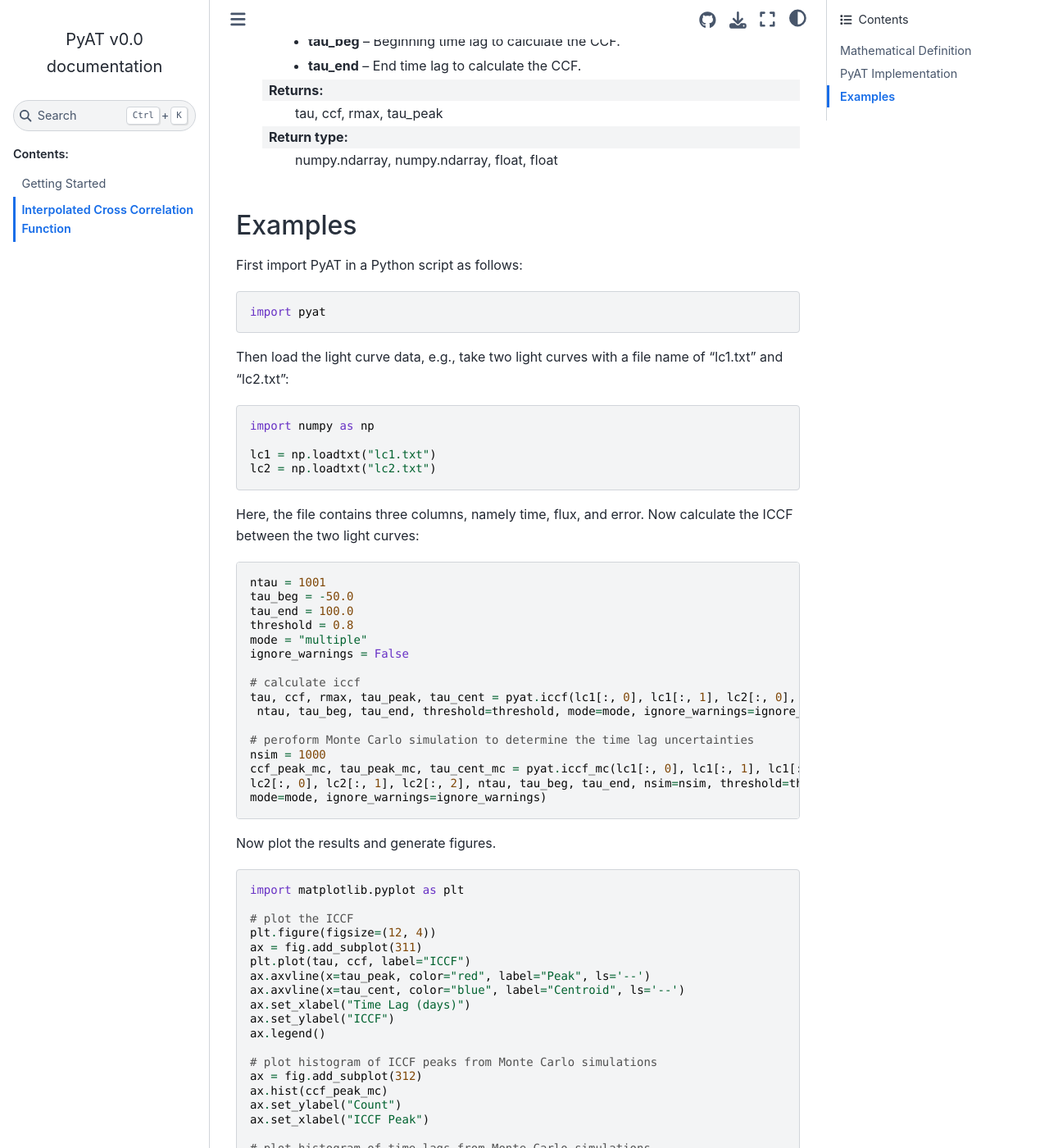
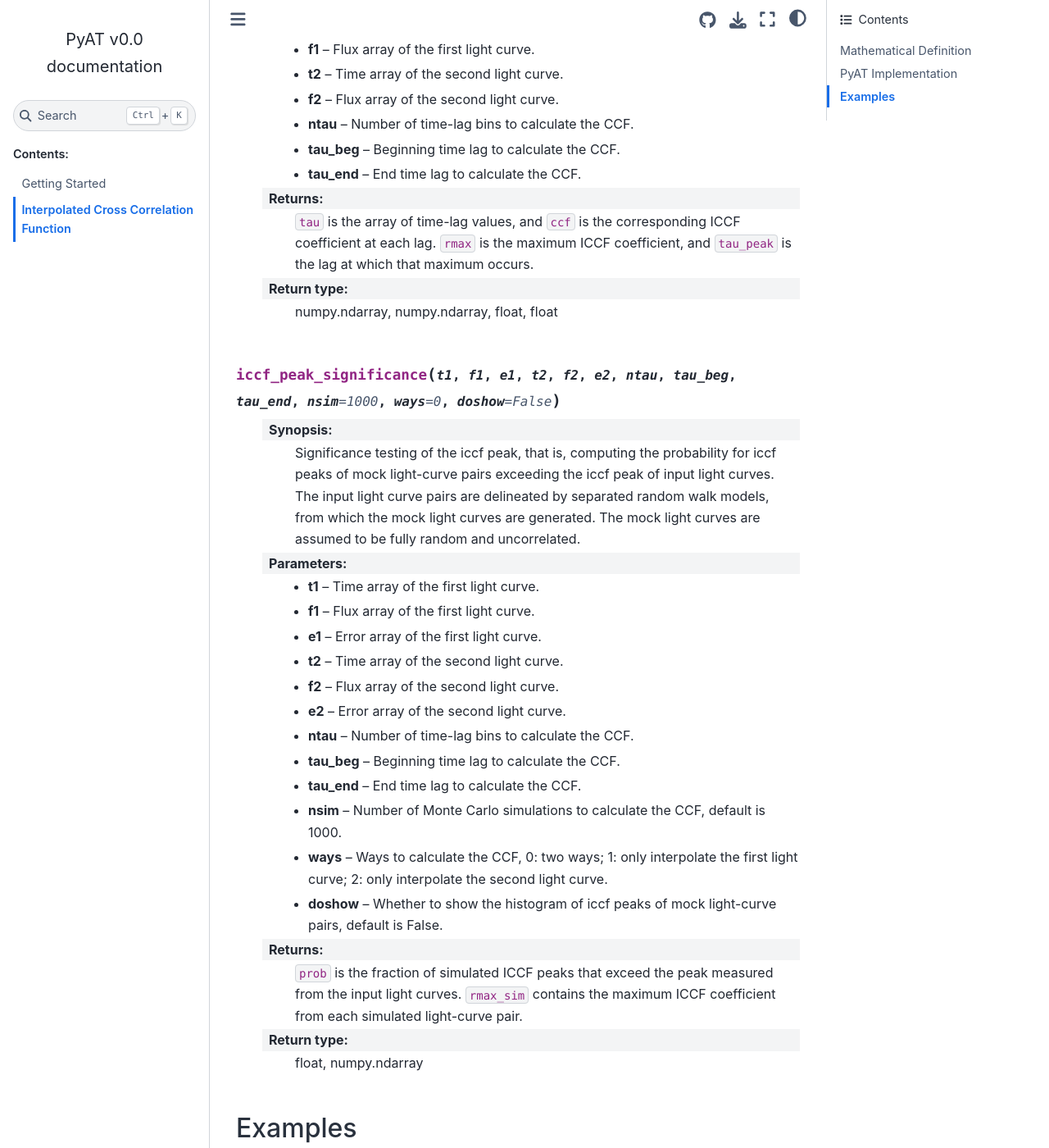
Before and after one commit to LiyrAstroph/PyAT, a Sphinx documentation site: the page built from docs/source/ccf.rst, in a window 1280 px wide and 1400 px high, scrolled down 3244 px. Shown: the whole window at 82% size. Built offline with Sphinx 7.4.7 and the Sphinx Book theme 1.1.4, drawn with Linux system fonts in a browser that asks for light colours; some of the changed text lies outside the part shown.

Commit message:
update docs.

```diff
--- a/docs/source/ccf.rst
+++ b/docs/source/ccf.rst
@@ -75,7 +75,11 @@ PyAT provides the following functions to calculate ICCF:
     :param ignore_warnings: Whether to ignore warnings.
     :param ways: Ways to calculate the CCF, 0: two ways; 1: only interpolate the first light curve; 2: only interpolate the second light curve.
 
-    :return: tau, ccf, rmax, tau_peak, tau_cent
+    :return: ``tau`` is the array of time-lag values, and ``ccf`` is the
+              corresponding ICCF coefficient at each lag. ``rmax`` is the
+              maximum ICCF coefficient. ``tau_peak`` is the lag at which the
+              maximum occurs, and ``tau_cent`` is the centroid lag of the
+              ICCF values above ``threshold``.
     :rtype: numpy.ndarray, numpy.ndarray, float, float, float
 
 
@@ -98,12 +102,16 @@ PyAT provides the following functions to calculate ICCF:
     :param ignore_warnings: Whether to ignore warnings.
     :param ways: Ways to calculate the CCF, 0: two ways; 1: only interpolate the first light curve; 2: only interpolate the second light curve.
 
-    :return: ccf_peak_mc, tau_peak_mc, tau_cent_mc
+    :return: ``ccf_peak_mc`` contains the maximum ICCF coefficient from each
+              simulation. ``tau_peak_mc`` contains the corresponding peak lag
+              from each simulation, and ``tau_cent_mc`` contains the
+              corresponding centroid lag from each simulation.
     :rtype: numpy.ndarray, numpy.ndarray, numpy.ndarray
 
 .. function:: iccf_peak(t1, f1, t2, f2, ntau, tau_beg, tau_end)
 
-    :synopsis: Calculate interpolated cross-correlation function (ICCF) between two light curves and determine the peak coefficient and time lag.
+    :synopsis: Calculate interpolated cross-correlation function (ICCF) between two light curves
+               and only determine the peak coefficient and time lag.
 
     :param t1: Time array of the first light curve.
     :param f1: Flux array of the first light curve.
@@ -112,8 +120,38 @@ PyAT provides the following functions to calculate ICCF:
     :param ntau: Number of time-lag bins to calculate the CCF.
     :param tau_beg: Beginning time lag to calculate the CCF.
     :param tau_end: End time lag to calculate the CCF.
-    :return: tau, ccf, rmax, tau_peak
+    :return: ``tau`` is the array of time-lag values, and ``ccf`` is the
+              corresponding ICCF coefficient at each lag. ``rmax`` is the
+              maximum ICCF coefficient, and ``tau_peak`` is the lag at which
+              that maximum occurs.
     :rtype: numpy.ndarray, numpy.ndarray, float, float
+
+.. function:: iccf_peak_significance(t1, f1, e1, t2, f2, e2, ntau, tau_beg, tau_end, nsim=1000, ways=0, doshow=False)
+
+    :synopsis: Significance testing of the iccf peak, that is, computing the probability
+               for iccf peaks of mock light-curve pairs exceeding the iccf peak of input
+               light curves. The input light curve pairs are delineated by separated random walk models,
+               from which the mock light curves are generated.
+               The mock light curves are assumed to be fully random and uncorrelated.
+
+    :param t1: Time array of the first light curve.
+    :param f1: Flux array of the first light curve.
+    :param e1: Error array of the first light curve.
+    :param t2: Time array of the second light curve.
+    :param f2: Flux array of the second light curve.
+    :param e2: Error array of the second light curve.
+    :param ntau: Number of time-lag bins to calculate the CCF.
+    :param tau_beg: Beginning time lag to calculate the CCF.
+    :param tau_end: End time lag to calculate the CCF.
+    :param nsim: Number of Monte Carlo simulations to calculate the CCF, default is 1000.
+    :param ways: Ways to calculate the CCF, 0: two ways; 1: only interpolate the first light curve; 2: only interpolate the second light curve.
+    :param doshow: Whether to show the histogram of iccf peaks of mock light-curve pairs, default is False.
+
+    :return: ``prob`` is the fraction of simulated ICCF peaks that exceed the
+              peak measured from the input light curves. ``rmax_sim`` contains
+              the maximum ICCF coefficient from each simulated light-curve
+              pair.
+    :rtype: float, numpy.ndarray
 
 Examples
 --------
@@ -154,6 +192,21 @@ Now calculate the ICCF between the two light curves:
     lc2[:, 0], lc2[:, 1], lc2[:, 2], ntau, tau_beg, tau_end, nsim=nsim, threshold=threshold,
     mode=mode, ignore_warnings=ignore_warnings)
 
+    # perform significance testing of the iccf peak
+    prob, rmax_sim = pyat.iccf_peak_significance(lc1[:, 0], lc1[:, 1], lc1[:, 2],
+    lc2[:, 0], lc2[:, 1], lc2[:, 2], ntau, tau_beg, tau_end, nsim=nsim, ways=0, doshow=True)
+
+The uncertainties of the time lags can be estimated from the Monte Carlo simulations.
+For example, the 68% confidence intervals of the peak and centroid time lags can
+be calculated as follows:
+
+.. code-block:: python
+
+    tau_peak_err = np.percentile(tau_peak_mc, [16, 84])
+    tau_cent_err = np.percentile(tau_cent_mc, [16, 84])
+    print("Peak time lag: {:.2f} +{:.2f} -{:.2f}".format(tau_peak, tau_peak_err[1]-tau_peak, tau_peak-tau_peak_err[0]))
+    print("Centroid time lag: {:.2f} +{:.2f} -{:.2f}".format(tau_cent, tau_cent_err[1]-tau_cent, tau_cent-tau_cent_err[0]))
+
 Now plot the results and generate figures.
 
 .. code-block:: python
@@ -161,7 +214,7 @@ Now plot the results and generate figures.
     import matplotlib.pyplot as plt
 
     # plot the ICCF
-    plt.figure(figsize=(12, 4))
+    fig = plt.figure(figsize=(12, 4))
     ax = fig.add_subplot(311)
     plt.plot(tau, ccf, label="ICCF")
     ax.axvline(x=tau_peak, color="red", label="Peak", ls='--')
@@ -184,3 +237,12 @@ Now plot the results and generate figures.
     ax.set_ylabel("Count")
     ax.set_xlabel("Time Lag (days)")
     plt.show()
+
+    # plot histogram of ICCF peaks from Monte Carlo simulations of mock light-curve pairs
+    fig = plt.figure(figsize=(6, 4))
+    ax = fig.add_subplot(111)
+    ax.hist(rmax_sim)
+    ax.axvline(x=rmax, color="red", label="ICCF Peak of Input Light Curves", ls='--')
+    ax.set_ylabel("Count")
+    ax.set_xlabel("ICCF Peak")
+    plt.show()
```
